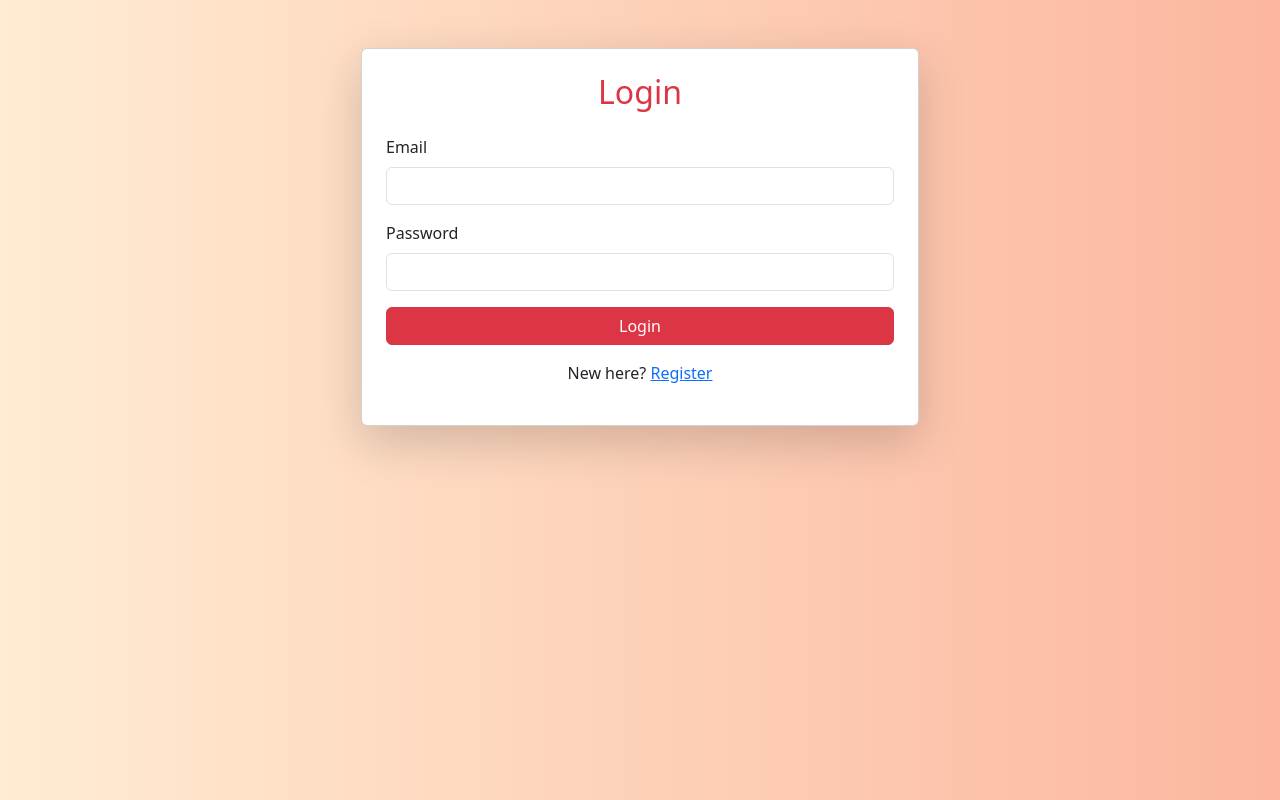
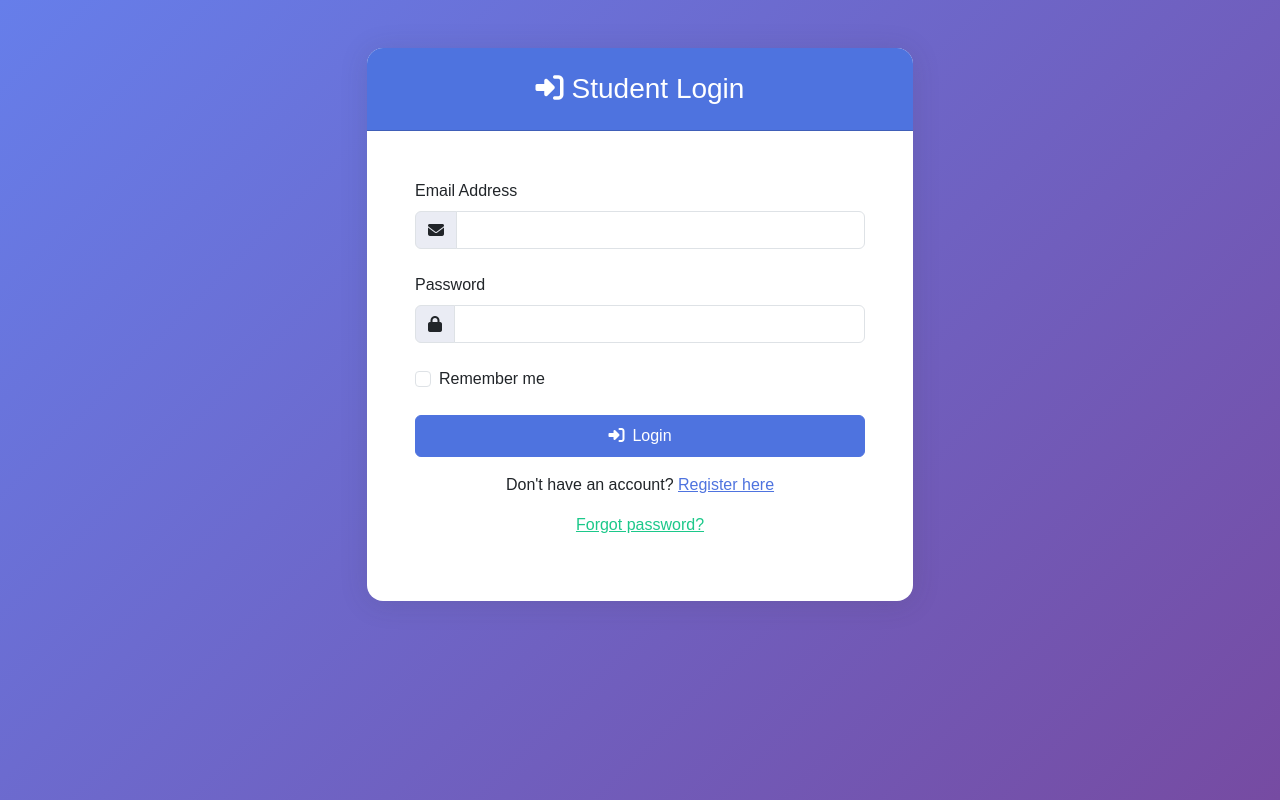
Before and after one commit to yuvarajpanditrathod/Simple-Register-Login-Page, a website: page views/login.html in a window 1280 px wide. Drawn offline with nearby package versions, Linux system fonts and the light colour scheme.

Commit message:
Update login.html

```diff
--- a/views/login.html
+++ b/views/login.html
@@ -1,27 +1,164 @@
 <!DOCTYPE html>
-<html>
+<html lang="en">
 <head>
-  <title>Login</title>
+    <meta charset="UTF-8">
+    <meta name="viewport" content="width=device-width, initial-scale=1.0">
+    <title>Student Login</title>
     <link href="https://cdn.jsdelivr.net/npm/bootstrap@5.3.0/dist/css/bootstrap.min.css" rel="stylesheet">
-  <style> body { background: linear-gradient(to right, #ffecd2, #fcb69f); } </style>
+    <link rel="stylesheet" href="https://cdnjs.cloudflare.com/ajax/libs/font-awesome/6.4.0/css/all.min.css">
+    <style>
+        :root {
+            --primary-color: #4e73df;
+            --secondary-color: #1cc88a;
+            --dark-color: #5a5c69;
+            --light-color: #f8f9fc;
+        }
+
+        body {
+            background: linear-gradient(135deg, #667eea 0%, #764ba2 100%);
+            min-height: 100vh;
+            font-family: 'Nunito', sans-serif;
+        }
+
+        .card {
+            border-radius: 1rem;
+            box-shadow: 0 0.15rem 1.75rem 0 rgba(58, 59, 69, 0.15);
+            border: none;
+        }
+
+        .card-header {
+            background-color: var(--primary-color);
+            color: white;
+            border-radius: 1rem 1rem 0 0 !important;
+        }
+
+        .btn-primary {
+            background-color: var(--primary-color);
+            border-color: var(--primary-color);
+        }
+
+        .btn-primary:hover {
+            background-color: #2e59d9;
+            border-color: #2653d4;
+        }
+
+        .form-control:focus {
+            border-color: var(--primary-color);
+            box-shadow: 0 0 0 0.2rem rgba(78, 115, 223, 0.25);
+        }
+
+        .input-group-text {
+            background-color: #eaecf4;
+        }
+
+        .text-primary {
+            color: var(--primary-color) !important;
+        }
+
+        .text-secondary {
+            color: var(--secondary-color) !important;
+        }
+
+        .alert {
+            border-radius: 0.5rem;
+        }
+    </style>
 </head>
 <body>
-<div class="container mt-5">
-  <div class="card shadow-lg p-4 col-md-6 mx-auto">
-    <h2 class="text-center text-danger mb-4">Login</h2>
-    <form action="https://simple-login-register-page.onrender.com/login" method="POST">
-      <div class="mb-3">
-        <label class="form-label">Email</label>
-        <input type="email" name="email" required class="form-control">
+    <div class="container py-5">
+        <div class="row justify-content-center">
+            <div class="col-xl-6 col-lg-8 col-md-10">
+                <div class="card">
+                    <div class="card-header py-4 text-center">
+                        <h3 class="m-0"><i class="fas fa-sign-in-alt me-2"></i>Student Login</h3>
                     </div>
-      <div class="mb-3">
-        <label class="form-label">Password</label>
-        <input type="password" name="password" required class="form-control">
+                    <div class="card-body p-5">
+                        <div id="alertContainer"></div>
+                        <form id="loginForm">
+                            <div class="mb-4">
+                                <label for="email" class="form-label">Email Address</label>
+                                <div class="input-group">
+                                    <span class="input-group-text"><i class="fas fa-envelope"></i></span>
+                                    <input type="email" class="form-control" id="email" name="email" required>
                                 </div>
-      <button type="submit" class="btn btn-danger w-100">Login</button>
-      <p class="mt-3 text-center">New here? <a href="/register">Register</a></p>
+                            </div>
+                            <div class="mb-4">
+                                <label for="password" class="form-label">Password</label>
+                                <div class="input-group">
+                                    <span class="input-group-text"><i class="fas fa-lock"></i></span>
+                                    <input type="password" class="form-control" id="password" name="password" required>
+                                </div>
+                            </div>
+                            <div class="mb-4 form-check">
+                                <input type="checkbox" class="form-check-input" id="rememberMe">
+                                <label class="form-check-label" for="rememberMe">Remember me</label>
+                            </div>
+                            <button type="submit" class="btn btn-primary w-100 py-2">
+                                <i class="fas fa-sign-in-alt me-2"></i>Login
+                            </button>
+                            <div class="mt-3 text-center">
+                                <p>Don't have an account? <a href="/register" class="text-primary">Register here</a></p>
+                                <p><a href="#" class="text-secondary">Forgot password?</a></p>
+                            </div>
                         </form>
                     </div>
                 </div>
+            </div>
+        </div>
+    </div>
+
+    <script src="https://cdn.jsdelivr.net/npm/bootstrap@5.3.0/dist/js/bootstrap.bundle.min.js"></script>
+    <script>
+        document.getElementById('loginForm').addEventListener('submit', async (e) => {
+            e.preventDefault();
+
+            const formData = {
+                email: document.getElementById('email').value,
+                password: document.getElementById('password').value
+            };
+
+            try {
+                const response = await fetch('/login', {
+                    method: 'POST',
+                    headers: {
+                        'Content-Type': 'application/json'
+                    },
+                    body: JSON.stringify(formData)
+                });
+
+                const data = await response.json();
+
+                if (response.ok) {
+                    showAlert('Login successful! Redirecting to dashboard...', 'success');
+                    setTimeout(() => {
+                        window.location.href = '/home';
+                    }, 1500);
+                } else {
+                    showAlert(data.error || 'Login failed', 'danger');
+                }
+            } catch (error) {
+                showAlert('Network error. Please try again.', 'danger');
+                console.error('Error:', error);
+            }
+        });
+
+        function showAlert(message, type) {
+            const alertContainer = document.getElementById('alertContainer');
+            alertContainer.innerHTML = `
+                <div class="alert alert-${type} alert-dismissible fade show" role="alert">
+                    ${message}
+                    <button type="button" class="btn-close" data-bs-dismiss="alert" aria-label="Close"></button>
+                </div>
+            `;
+
+            // Auto-dismiss after 5 seconds
+            setTimeout(() => {
+                const alert = document.querySelector('.alert');
+                if (alert) {
+                    new bootstrap.Alert(alert).close();
+                }
+            }, 5000);
+        }
+    </script>
 </body>
 </html>
```
Lines whose indentation alone changed are shown as unchanged.
